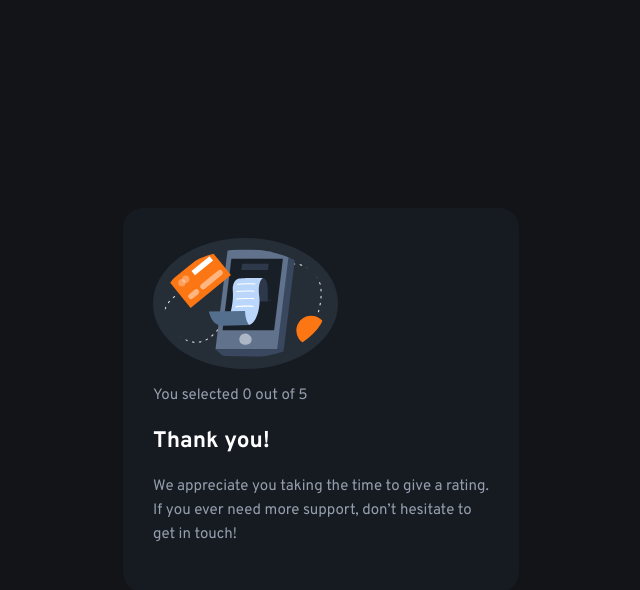
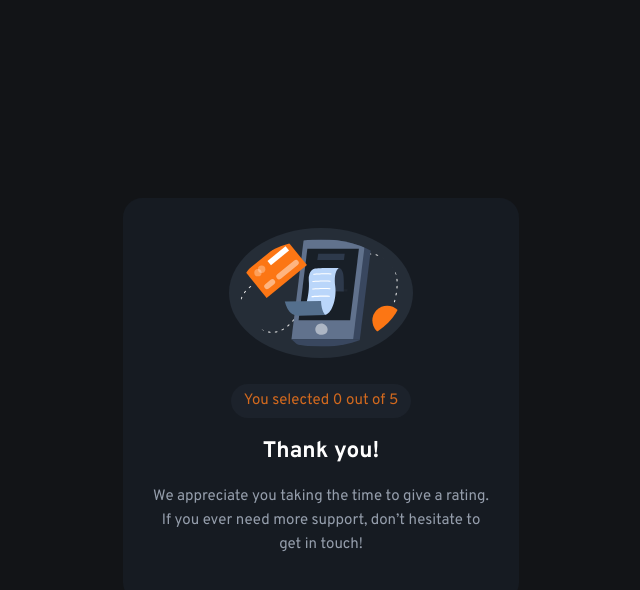
Before and after one commit to ValarieOyieke/Interactive-Rating-Component, a plain HTML site: page index.html in a window 1280 px wide. Both pictures are taken after a click on the button "SUBMIT". Shown: the whole page, without its empty margins (319-959 px from the left). Drawn offline with Linux system fonts and the light colour scheme.

Commit message:
styled thank you page

```diff
--- a/index.js
+++ b/index.js
@@ -19,8 +19,8 @@ document.addEventListener('click', function (event) {
 submitBtn.addEventListener("click", function() {
     ratingContainer.innerHTML = `<div class="thankyou-state">
     <img src="illustration-thank-you.svg"/>
-    <p class="selected">You selected ${rating}
-    out of 5</p>
+    <div class="selected-holder"><p class="selected">You selected ${rating}
+    out of 5</p></div>
     <h2>Thank you!</h2>
     <p>We appreciate you taking the time to give a rating. If you ever need more support,
     don’t hesitate to get in touch!</p>
--- a/styles.css
+++ b/styles.css
@@ -97,3 +97,20 @@ button {
     background-color: hsl(0, 0%, 100%);
     color: hsl(25, 97%, 53%);
 }
+
+.thankyou-state{
+    text-align: center;
+}
+
+.selected{
+    color: chocolate;
+    margin-top: 20px;
+    background-color: hsl(216, 21%, 14%);
+    border-radius: 20px;
+    padding: 5px;
+    width: 180px;
+    margin: auto;
+}
+.selected-holder{
+    margin-top: 20px;
+}
```
